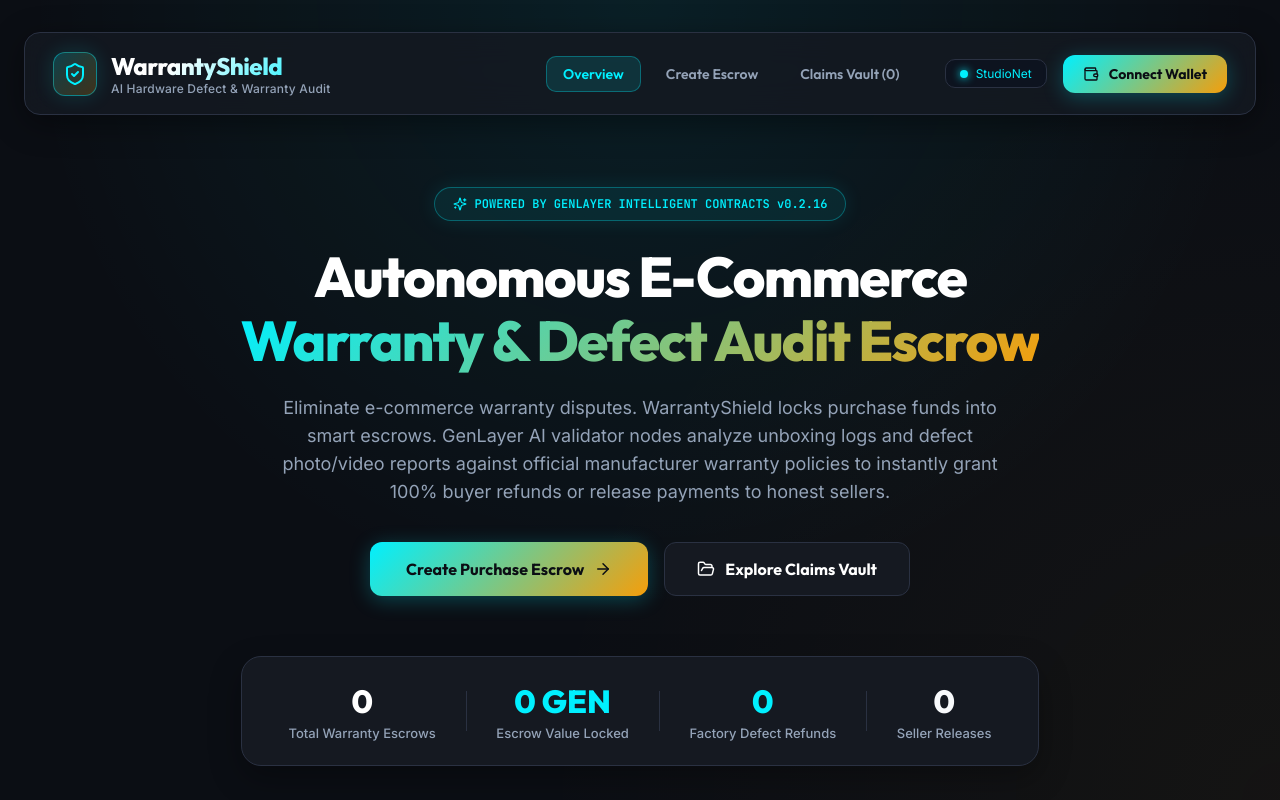
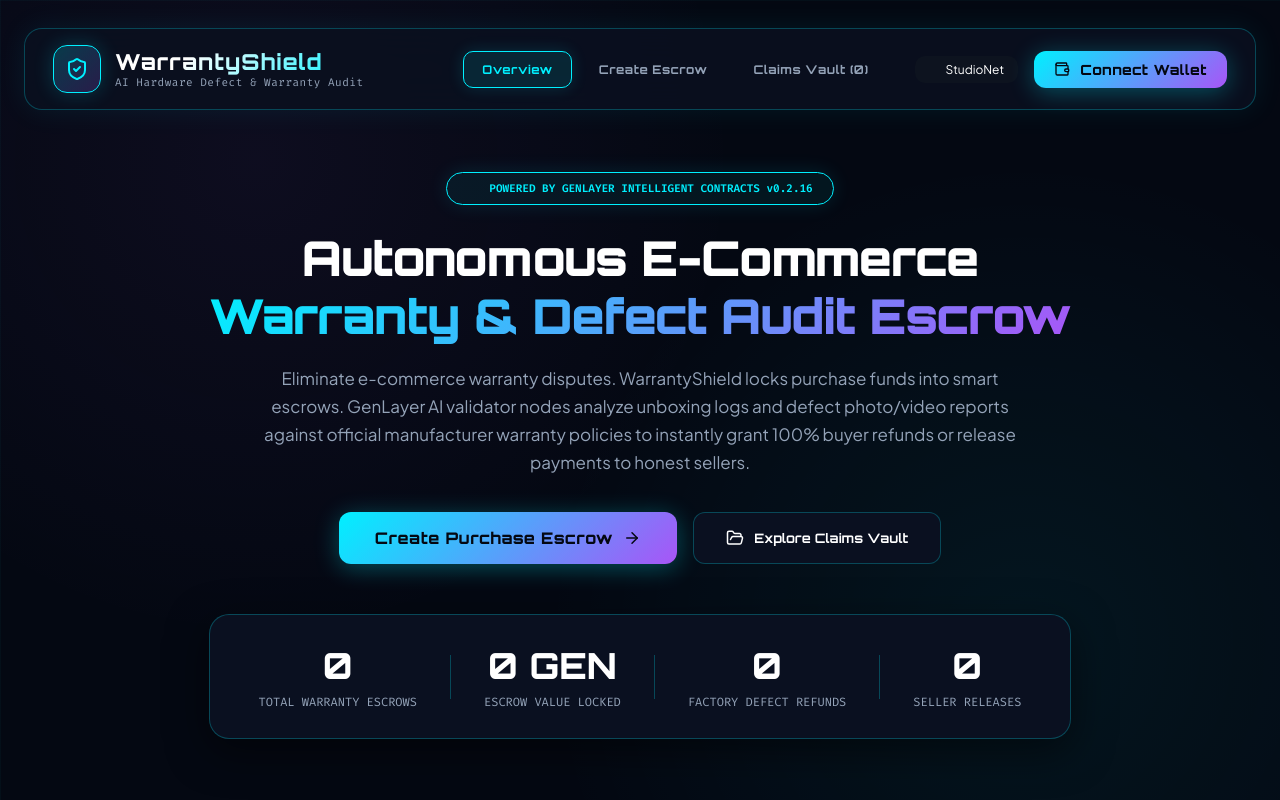
Before and after one commit to Tannpd/warrantyshield, a React (Vite) app in the folder frontend/: page / in a window 1280 px wide. Shown: the top 800 px of the page. Built offline with nearby package versions, Linux system fonts and the light colour scheme.

Commit message:
style: overhaul WarrantyShield UI into Cyberpunk Hardware Vault theme

```diff
--- a/frontend/src/index.css
+++ b/frontend/src/index.css
@@ -1,28 +1,29 @@
-@import url('https://fonts.googleapis.com/css2?family=Inter:wght@300;400;500;600;700&family=Outfit:wght@500;600;700;800&family=JetBrains+Mono:wght@400;500;600&display=swap');
+@import url('https://fonts.googleapis.com/css2?family=Orbitron:wght@600;700;800;900&family=Plus+Jakarta+Sans:wght@400;500;600;700&family=Fira+Code:wght@400;500;600&display=swap');
 
 :root {
-  --bg-dark: #0B0E14;
-  --bg-card: #151921;
-  --bg-card-hover: #1C222E;
-  --bg-surface: #1E232F;
-  --border-color: #2A3142;
-  --border-focus: #00F0FF;
+  --bg-cyber: #040812;
+  --bg-card: #0A1020;
+  --bg-card-hover: #121C35;
+  --bg-surface: #10192E;
+  --border-cyan: rgba(0, 240, 255, 0.25);
+  --border-amber: rgba(255, 184, 0, 0.3);
 
-  --primary-cyan: #00F0FF;
-  --primary-cyan-dim: rgba(0, 240, 255, 0.12);
-  --emerald-success: #10B981;
-  --emerald-dim: rgba(16, 185, 129, 0.12);
-  --amber-warn: #F59E0B;
-  --amber-dim: rgba(245, 158, 11, 0.12);
-  --rose-slash: #F43F5E;
+  --neon-cyan: #00F0FF;
+  --cyan-dim: rgba(0, 240, 255, 0.1);
+  --neon-amber: #FFB800;
+  --amber-dim: rgba(255, 184, 0, 0.12);
+  --neon-purple: #A855F7;
+  --purple-dim: rgba(168, 85, 247, 0.12);
+  --rose-alert: #FF3366;
+  --rose-dim: rgba(255, 51, 102, 0.12);
 
-  --text-main: #F8FAFC;
-  --text-muted: #94A3B8;
-  --text-dim: #64748B;
+  --text-primary: #FFFFFF;
+  --text-secondary: #94A3B8;
+  --text-muted: #64748B;
 
-  --font-heading: 'Outfit', sans-serif;
-  --font-body: 'Inter', sans-serif;
-  --font-mono: 'JetBrains Mono', monospace;
+  --font-cyber: 'Orbitron', sans-serif;
+  --font-body: 'Plus Jakarta Sans', sans-serif;
+  --font-code: 'Fira Code', monospace;
 }
 
 * {
@@ -32,37 +33,39 @@
 }
 
 body {
-  background-color: var(--bg-dark);
-  color: var(--text-main);
+  background-color: var(--bg-cyber);
+  color: var(--text-primary);
   font-family: var(--font-body);
   min-height: 100vh;
   overflow-x: hidden;
   position: relative;
   background-image:
-    radial-gradient(circle at 50% 0%, rgba(0, 240, 255, 0.08) 0%, transparent 60%),
-    radial-gradient(circle at 100% 100%, rgba(245, 158, 11, 0.04) 0%, transparent 50%);
+    linear-gradient(rgba(0, 240, 255, 0.03) 1px, transparent 1px),
+    linear-gradient(90deg, rgba(0, 240, 255, 0.03) 1px, transparent 1px),
+    radial-gradient(circle at 20% 20%, rgba(168, 85, 247, 0.06) 0%, transparent 40%),
+    radial-gradient(circle at 80% 80%, rgba(0, 240, 255, 0.06) 0%, transparent 40%);
+  background-size: 40px 40px, 40px 40px, 100% 100%, 100% 100%;
   background-attachment: fixed;
 }
 
-/* Outer layout */
 .app-container {
-  max-width: 1280px;
+  max-width: 1320px;
   margin: 0 auto;
-  padding: 32px 24px 60px 24px;
+  padding: 28px 24px 60px 24px;
 }
 
-/* Sleek navbar */
+/* Cyber Header Navbar */
 .navbar {
   display: flex;
   justify-content: space-between;
   align-items: center;
-  padding: 18px 28px;
-  background: rgba(21, 25, 33, 0.85);
-  backdrop-filter: blur(16px);
-  border: 1px solid var(--border-color);
-  border-radius: 16px;
+  padding: 16px 28px;
+  background: rgba(10, 16, 32, 0.9);
+  backdrop-filter: blur(20px);
+  border: 1px solid var(--border-cyan);
+  border-radius: 18px;
   margin-bottom: 32px;
-  box-shadow: 0 8px 32px rgba(0, 0, 0, 0.4);
+  box-shadow: 0 0 30px rgba(0, 240, 255, 0.08);
 }
 
 .brand-logo {
@@ -72,36 +75,35 @@
 }
 
 .brand-icon-box {
-  width: 44px;
-  height: 44px;
-  border-radius: 12px;
+  width: 48px;
+  height: 48px;
+  border-radius: 14px;
   display: flex;
   align-items: center;
   justify-content: center;
-  background: linear-gradient(135deg, rgba(0, 240, 255, 0.2), rgba(245, 158, 11, 0.2));
-  border: 1px solid rgba(0, 240, 255, 0.4);
-  color: var(--primary-cyan);
-  box-shadow: 0 0 20px rgba(0, 240, 255, 0.15);
+  background: linear-gradient(135deg, rgba(0, 240, 255, 0.2), rgba(168, 85, 247, 0.2));
+  border: 1px solid var(--neon-cyan);
+  color: var(--neon-cyan);
+  box-shadow: 0 0 20px rgba(0, 240, 255, 0.2);
 }
 
 .brand-title {
-  font-family: var(--font-heading);
-  font-size: 24px;
+  font-family: var(--font-cyber);
+  font-size: 22px;
   font-weight: 800;
-  letter-spacing: -0.5px;
-  background: linear-gradient(135deg, #FFFFFF 30%, var(--primary-cyan) 100%);
+  letter-spacing: 1px;
+  background: linear-gradient(135deg, #FFFFFF 30%, var(--neon-cyan) 100%);
   -webkit-background-clip: text;
   -webkit-text-fill-color: transparent;
 }
 
 .brand-subtitle {
-  font-size: 12px;
-  color: var(--text-muted);
-  font-weight: 500;
-  letter-spacing: 0.2px;
+  font-size: 11px;
+  color: var(--text-secondary);
+  font-family: var(--font-code);
+  letter-spacing: 0.5px;
 }
 
-/* Nav Links */
 .nav-links {
   display: flex;
   gap: 8px;
@@ -111,14 +113,15 @@
 .nav-link {
   background: transparent;
   border: 1px solid transparent;
-  color: var(--text-muted);
-  font-family: var(--font-heading);
-  font-size: 14px;
-  font-weight: 600;
-  padding: 8px 16px;
+  color: var(--text-secondary);
+  font-family: var(--font-cyber);
+  font-size: 12px;
+  font-weight: 700;
+  letter-spacing: 0.5px;
+  padding: 10px 18px;
   border-radius: 10px;
   cursor: pointer;
-  transition: all 0.2s ease;
+  transition: all 0.25s ease;
 }
 
 .nav-link:hover {
@@ -127,62 +130,64 @@
 }
 
 .nav-link.active {
-  color: var(--primary-cyan);
-  background: var(--primary-cyan-dim);
-  border-color: rgba(0, 240, 255, 0.3);
+  color: var(--neon-cyan);
+  background: var(--cyan-dim);
+  border-color: var(--neon-cyan);
+  box-shadow: 0 0 16px rgba(0, 240, 255, 0.15);
 }
 
-/* --- LANDING PAGE STYLES --- */
+/* Landing Page Cyberpunk Hero */
 .landing-wrapper {
   display: flex;
   flex-direction: column;
-  gap: 60px;
+  gap: 50px;
 }
 
 .hero-section {
   text-align: center;
-  padding: 40px 20px 20px 20px;
-  max-width: 900px;
+  padding: 30px 20px;
+  max-width: 960px;
   margin: 0 auto;
+  position: relative;
 }
 
 .hero-badge {
   display: inline-flex;
   align-items: center;
   gap: 8px;
-  padding: 8px 18px;
-  background: rgba(0, 240, 255, 0.08);
-  border: 1px solid rgba(0, 240, 255, 0.3);
+  padding: 8px 20px;
+  background: rgba(0, 240, 255, 0.06);
+  border: 1px solid var(--neon-cyan);
   border-radius: 30px;
-  font-family: var(--font-mono);
-  font-size: 12px;
+  font-family: var(--font-code);
+  font-size: 11px;
   font-weight: 600;
-  color: var(--primary-cyan);
+  color: var(--neon-cyan);
   margin-bottom: 24px;
-  box-shadow: 0 0 20px rgba(0, 240, 255, 0.1);
+  box-shadow: 0 0 20px rgba(0, 240, 255, 0.12);
 }
 
 .hero-title {
-  font-family: var(--font-heading);
-  font-size: 56px;
-  font-weight: 800;
-  line-height: 1.15;
-  letter-spacing: -1.5px;
+  font-family: var(--font-cyber);
+  font-size: 48px;
+  font-weight: 900;
+  line-height: 1.2;
+  letter-spacing: -1px;
   color: #FFF;
   margin-bottom: 20px;
 }
 
 .gradient-text {
-  background: linear-gradient(135deg, #00F0FF 0%, #F59E0B 100%);
+  background: linear-gradient(135deg, #00F0FF 0%, #A855F7 100%);
   -webkit-background-clip: text;
   -webkit-text-fill-color: transparent;
 }
 
 .hero-description {
-  font-size: 18px;
-  color: var(--text-muted);
+  font-size: 17px;
+  color: var(--text-secondary);
   line-height: 28px;
-  max-width: 720px;
+  max-width: 760px;
   margin: 0 auto 36px auto;
 }
 
@@ -190,7 +195,7 @@
   display: flex;
   justify-content: center;
   gap: 16px;
-  margin-bottom: 60px;
+  margin-bottom: 50px;
 }
 
 .btn-secondary {
@@ -199,32 +204,34 @@
   gap: 10px;
   padding: 16px 32px;
   border-radius: 12px;
-  font-family: var(--font-heading);
-  font-size: 16px;
+  font-family: var(--font-cyber);
+  font-size: 13px;
   font-weight: 700;
   color: #FFF;
   background: var(--bg-card);
-  border: 1px solid var(--border-color);
+  border: 1px solid var(--border-cyan);
   cursor: pointer;
   transition: all 0.25s ease;
 }
 
 .btn-secondary:hover {
   background: var(--bg-card-hover);
-  border-color: rgba(255, 255, 255, 0.2);
+  border-color: var(--neon-cyan);
   transform: translateY(-2px);
+  box-shadow: 0 0 20px rgba(0, 240, 255, 0.15);
 }
 
-/* Hero Stats Bar */
+/* Cyber Stat Vault Bar */
 .hero-stats {
   display: flex;
   align-items: center;
   justify-content: space-around;
   background: var(--bg-card);
-  border: 1px solid var(--border-color);
+  border: 1px solid var(--border-cyan);
   border-radius: 20px;
-  padding: 24px 32px;
-  box-shadow: 0 12px 32px rgba(0, 0, 0, 0.3);
+  padding: 28px 32px;
+  box-shadow: 0 12px 40px rgba(0, 0, 0, 0.5);
+  position: relative;
 }
 
 .hero-stat-item {
@@ -232,26 +239,27 @@
 }
 
 .hero-stat-num {
-  font-family: var(--font-heading);
-  font-size: 32px;
+  font-family: var(--font-cyber);
+  font-size: 36px;
   font-weight: 800;
   color: #FFF;
 }
 
 .hero-stat-lbl {
-  font-size: 13px;
-  color: var(--text-muted);
-  font-weight: 500;
-  margin-top: 4px;
+  font-size: 12px;
+  color: var(--text-secondary);
+  font-family: var(--font-code);
+  margin-top: 6px;
+  text-transform: uppercase;
 }
 
 .hero-stat-divider {
   width: 1px;
-  height: 40px;
-  background: var(--border-color);
+  height: 44px;
+  background: var(--border-cyan);
 }
 
-/* Feature Grid */
+/* Cyber Feature Grid */
 .features-grid {
   display: grid;
   grid-template-columns: repeat(auto-fit, minmax(320px, 1fr));
@@ -260,16 +268,18 @@
 
 .feature-card {
   background: var(--bg-card);
-  border: 1px solid var(--border-color);
+  border: 1px solid var(--border-cyan);
   border-radius: 20px;
   padding: 32px;
   transition: all 0.25s ease;
+  position: relative;
+  overflow: hidden;
 }
 
 .feature-card:hover {
-  border-color: rgba(0, 240, 255, 0.3);
+  border-color: var(--neon-cyan);
   transform: translateY(-4px);
-  box-shadow: 0 16px 36px rgba(0, 0, 0, 0.4);
+  box-shadow: 0 16px 40px rgba(0, 240, 255, 0.12);
 }
 
 .feature-icon {
@@ -283,8 +293,8 @@
 }
 
 .feature-title {
-  font-family: var(--font-heading);
-  font-size: 20px;
+  font-family: var(--font-cyber);
+  font-size: 16px;
   font-weight: 700;
   color: #FFF;
   margin-bottom: 12px;
@@ -292,81 +302,21 @@
 
 .feature-text {
   font-size: 14px;
-  color: var(--text-muted);
+  color: var(--text-secondary);
   line-height: 22px;
 }
 
 .code-tag {
-  font-family: var(--font-mono);
-  background: rgba(0, 240, 255, 0.1);
-  color: var(--primary-cyan);
-  padding: 2px 6px;
-  border-radius: 4px;
+  font-family: var(--font-code);
+  background: var(--cyan-dim);
+  color: var(--neon-cyan);
+  padding: 2px 8px;
+  border-radius: 6px;
   font-size: 12px;
+  border: 1px solid rgba(0, 240, 255, 0.2);
 }
 
-/* How It Works Panel */
-.how-it-works-panel {
-  background: var(--bg-card);
-  border: 1px solid var(--border-color);
-  border-radius: 24px;
-  padding: 48px;
-  text-align: center;
-}
-
-.section-heading {
-  font-family: var(--font-heading);
-  font-size: 32px;
-  font-weight: 800;
-  color: #FFF;
-  margin-bottom: 8px;
-}
-
-.section-sub {
-  font-size: 15px;
-  color: var(--text-muted);
-  margin-bottom: 40px;
-}
-
-.steps-container {
-  display: grid;
-  grid-template-columns: repeat(auto-fit, minmax(280px, 1fr));
-  gap: 24px;
-  text-align: left;
-}
-
-.step-box {
-  background: #0D1017;
-  border: 1px solid var(--border-color);
-  border-radius: 16px;
-  padding: 28px;
-  position: relative;
-}
-
-.step-number {
-  font-family: var(--font-heading);
-  font-size: 40px;
-  font-weight: 800;
-  color: var(--primary-cyan);
-  opacity: 0.3;
-  margin-bottom: 12px;
-}
-
-.step-title {
-  font-family: var(--font-heading);
-  font-size: 18px;
-  font-weight: 700;
-  color: #FFF;
-  margin-bottom: 8px;
-}
-
-.step-desc {
-  font-size: 13px;
-  color: var(--text-muted);
-  line-height: 20px;
-}
-
-/* --- STAT GRID & CARDS --- */
+/* Statutory Grid & Cards */
 .stat-grid {
   display: grid;
   grid-template-columns: repeat(auto-fit, minmax(240px, 1fr));
@@ -376,26 +326,25 @@
 
 .stat-card {
   background: var(--bg-card);
-  border: 1px solid var(--border-color);
+  border: 1px solid var(--border-cyan);
   border-radius: 16px;
   padding: 20px 24px;
   transition: all 0.25s ease;
-  position: relative;
-  overflow: hidden;
 }
 
 .stat-card:hover {
-  border-color: rgba(0, 240, 255, 0.3);
+  border-color: var(--neon-cyan);
   transform: translateY(-2px);
-  box-shadow: 0 12px 24px rgba(0, 0, 0, 0.3);
+  box-shadow: 0 12px 24px rgba(0, 240, 255, 0.1);
 }
 
 .stat-header {
   display: flex;
   justify-content: space-between;
   align-items: center;
-  color: var(--text-muted);
-  font-size: 12px;
+  color: var(--text-secondary);
+  font-family: var(--font-code);
+  font-size: 11px;
   font-weight: 600;
   letter-spacing: 0.5px;
   margin-bottom: 12px;
@@ -403,25 +352,25 @@
 }
 
 .stat-value {
-  font-family: var(--font-heading);
+  font-family: var(--font-cyber);
   font-size: 28px;
-  font-weight: 700;
+  font-weight: 800;
   color: #FFF;
 }
 
 /* Glass Panels */
 .glass-panel {
   background: var(--bg-card);
-  border: 1px solid var(--border-color);
+  border: 1px solid var(--border-cyan);
   border-radius: 20px;
   padding: 32px;
-  box-shadow: 0 16px 40px rgba(0, 0, 0, 0.4);
+  box-shadow: 0 16px 40px rgba(0, 0, 0, 0.5);
 }
 
 .panel-title {
-  font-family: var(--font-heading);
-  font-size: 20px;
-  font-weight: 700;
+  font-family: var(--font-cyber);
+  font-size: 18px;
+  font-weight: 800;
   color: #FFF;
   display: flex;
   align-items: center;
@@ -431,21 +380,22 @@
 
 .panel-desc {
   font-size: 14px;
-  color: var(--text-muted);
+  color: var(--text-secondary);
   line-height: 22px;
   margin-bottom: 28px;
 }
 
-/* Modern Form Controls */
+/* Form inputs */
 .form-group {
   margin-bottom: 24px;
 }
 
 .form-label {
   display: block;
-  font-size: 13px;
-  font-weight: 600;
-  color: var(--text-muted);
+  font-size: 11px;
+  font-weight: 700;
+  color: var(--text-secondary);
+  font-family: var(--font-code);
   margin-bottom: 8px;
   text-transform: uppercase;
   letter-spacing: 0.5px;
@@ -453,23 +403,23 @@
 
 .form-input {
   width: 100%;
-  background: #0D1017;
-  border: 1px solid var(--border-color);
+  background: #060B18;
+  border: 1px solid var(--border-cyan);
   border-radius: 12px;
   padding: 14px 18px;
   color: #FFF;
-  font-family: var(--font-mono);
-  font-size: 14px;
+  font-family: var(--font-code);
+  font-size: 13px;
   outline: none;
   transition: all 0.2s ease;
 }
 
 .form-input:focus {
-  border-color: var(--primary-cyan);
-  box-shadow: 0 0 0 3px var(--primary-cyan-dim);
+  border-color: var(--neon-cyan);
+  box-shadow: 0 0 16px rgba(0, 240, 255, 0.2);
 }
 
-/* Modern Buttons */
+/* Buttons */
 .btn-primary {
   display: inline-flex;
   align-items: center;
@@ -478,20 +428,21 @@
   width: 100%;
   padding: 16px 28px;
   border-radius: 12px;
-  font-family: var(--font-heading);
-  font-size: 16px;
-  font-weight: 700;
-  color: #0B0E14;
-  background: linear-gradient(135deg, #00F0FF 0%, #F59E0B 100%);
+  font-family: var(--font-cyber);
+  font-size: 14px;
+  font-weight: 800;
+  letter-spacing: 0.5px;
+  color: #040812;
+  background: linear-gradient(135deg, #00F0FF 0%, #A855F7 100%);
   border: none;
   cursor: pointer;
   transition: all 0.25s ease;
-  box-shadow: 0 4px 20px rgba(0, 240, 255, 0.25);
+  box-shadow: 0 4px 24px rgba(0, 240, 255, 0.3);
 }
 
 .btn-primary:hover:not(:disabled) {
   transform: translateY(-2px);
-  box-shadow: 0 8px 28px rgba(0, 240, 255, 0.4);
+  box-shadow: 0 8px 32px rgba(0, 240, 255, 0.45);
 }
 
 .btn-primary:disabled {
@@ -505,34 +456,34 @@
   display: inline-flex;
   align-items: center;
   gap: 6px;
-  padding: 8px 14px;
-  border-radius: 8px;
+  padding: 10px 16px;
+  border-radius: 10px;
   font-size: 12px;
   font-weight: 600;
   cursor: pointer;
   transition: all 0.2s ease;
   border: 1px solid transparent;
-  font-family: var(--font-mono);
+  font-family: var(--font-code);
 }
 
 .preset-btn-emerald {
-  background: var(--emerald-dim);
-  color: var(--emerald-success);
-  border-color: rgba(16, 185, 129, 0.3);
+  background: var(--cyan-dim);
+  color: var(--neon-cyan);
+  border-color: var(--border-cyan);
 }
 
 .preset-btn-emerald:hover {
-  background: rgba(16, 185, 129, 0.25);
+  background: rgba(0, 240, 255, 0.2);
 }
 
 .preset-btn-amber {
   background: var(--amber-dim);
-  color: var(--amber-warn);
-  border-color: rgba(245, 158, 11, 0.3);
+  color: var(--neon-amber);
+  border-color: var(--border-amber);
 }
 
 .preset-btn-amber:hover {
-  background: rgba(245, 158, 11, 0.25);
+  background: rgba(255, 184, 0, 0.2);
 }
 
 /* Status Badges */
@@ -542,55 +493,57 @@
   gap: 6px;
   padding: 6px 14px;
   border-radius: 20px;
-  font-size: 12px;
+  font-family: var(--font-code);
+  font-size: 11px;
   font-weight: 700;
   letter-spacing: 0.5px;
   text-transform: uppercase;
 }
 
-.badge-active {
-  background: var(--primary-cyan-dim);
-  color: var(--primary-cyan);
-  border: 1px solid rgba(0, 240, 255, 0.4);
+.badge-registered {
+  background: var(--purple-dim);
+  color: var(--neon-purple);
+  border: 1px solid rgba(168, 85, 247, 0.4);
 }
 
-.badge-refunded {
-  background: var(--emerald-dim);
-  color: var(--emerald-success);
-  border: 1px solid rgba(16, 185, 129, 0.4);
+.badge-verified {
+  background: var(--cyan-dim);
+  color: var(--neon-cyan);
+  border: 1px solid rgba(0, 240, 255, 0.4);
 }
 
 .badge-released {
   background: var(--amber-dim);
-  color: var(--amber-warn);
-  border: 1px solid rgba(245, 158, 11, 0.4);
+  color: var(--neon-amber);
+  border: 1px solid rgba(255, 184, 0, 0.4);
 }
 
 /* Audit decree box */
 .decree-box {
-  background: rgba(13, 16, 23, 0.8);
-  border: 1px solid var(--border-color);
-  border-left: 4px solid var(--primary-cyan);
-  border-radius: 12px;
-  padding: 20px;
+  background: rgba(6, 11, 24, 0.9);
+  border: 1px solid var(--border-cyan);
+  border-left: 4px solid var(--neon-cyan);
+  border-radius: 14px;
+  padding: 22px;
   margin-top: 24px;
 }
 
-.decree-box.refunded {
-  border-left-color: var(--emerald-success);
+.decree-box.verified {
+  border-left-color: var(--neon-cyan);
 }
 
-.decree-box.released {
-  border-left-color: var(--amber-warn);
+.decree-box.slashed {
+  border-left-color: var(--neon-amber);
 }
 
-/* Effort Progress Bar */
+/* Progress bar */
 .progress-bar-track {
   height: 10px;
-  background: #0D1017;
+  background: #060B18;
   border-radius: 10px;
   overflow: hidden;
   position: relative;
+  border: 1px solid var(--border-cyan);
 }
 
 .progress-bar-fill {
@@ -600,13 +553,13 @@
 }
 
 .progress-bar-fill.high {
-  background: linear-gradient(90deg, var(--primary-cyan), var(--emerald-success));
-  box-shadow: 0 0 12px var(--emerald-success);
+  background: linear-gradient(90deg, #A855F7, #00F0FF);
+  box-shadow: 0 0 14px var(--neon-cyan);
 }
 
 .progress-bar-fill.low {
-  background: linear-gradient(90deg, var(--amber-warn), var(--rose-slash));
-  box-shadow: 0 0 12px var(--amber-warn);
+  background: linear-gradient(90deg, #FFB800, #FF3366);
+  box-shadow: 0 0 14px var(--neon-amber);
 }
 
 /* Sidebar List */
@@ -618,8 +571,8 @@
 
 .dossier-item {
   background: var(--bg-card);
-  border: 1px solid var(--border-color);
-  border-radius: 12px;
+  border: 1px solid var(--border-cyan);
+  border-radius: 14px;
   padding: 18px 20px;
   cursor: pointer;
   transition: all 0.2s ease;
@@ -627,41 +580,39 @@
 
 .dossier-item:hover {
   background: var(--bg-card-hover);
-  border-color: rgba(255, 255, 255, 0.15);
+  border-color: rgba(0, 240, 255, 0.4);
 }
 
 .dossier-item.selected {
-  border-color: var(--primary-cyan);
-  background: rgba(0, 240, 255, 0.04);
-  box-shadow: 0 0 20px rgba(0, 240, 255, 0.08);
+  border-color: var(--neon-cyan);
+  background: var(--cyan-dim);
+  box-shadow: 0 0 20px rgba(0, 240, 255, 0.12);
 }
 
-/* --- MODERN WEB3 LOADING MODAL --- */
+/* Modal Overlay */
 .modal-overlay {
   position: fixed;
   top: 0;
   left: 0;
   right: 0;
   bottom: 0;
-  background: rgba(11, 14, 20, 0.88);
+  background: rgba(4, 8, 18, 0.9);
   backdrop-filter: blur(20px);
   display: flex;
   align-items: center;
   justify-content: center;
   z-index: 999;
-  animation: fadeIn 0.3s ease;
 }
 
 .loading-modal-card {
   background: var(--bg-card);
-  border: 1px solid var(--border-color);
+  border: 1px solid var(--neon-cyan);
   border-radius: 24px;
   padding: 44px 36px;
   max-width: 520px;
   width: 90%;
   text-align: center;
-  box-shadow: 0 24px 60px rgba(0, 0, 0, 0.6), 0 0 30px rgba(0, 240, 255, 0.1);
-  position: relative;
+  box-shadow: 0 24px 60px rgba(0, 0, 0, 0.8), 0 0 40px rgba(0, 240, 255, 0.2);
 }
 
 .loading-spinner-box {
@@ -691,14 +642,14 @@
   bottom: -4px;
   border-radius: 50%;
   border: 2px solid transparent;
-  border-top-color: var(--primary-cyan);
-  border-right-color: var(--amber-warn);
+  border-top-color: var(--neon-cyan);
+  border-right-color: var(--neon-purple);
   animation: spin 2s linear infinite reverse;
 }
 
 .loading-modal-title {
-  font-family: var(--font-heading);
-  font-size: 22px;
+  font-family: var(--font-cyber);
+  font-size: 20px;
   font-weight: 800;
   color: #FFF;
   margin-bottom: 10px;
@@ -706,14 +657,14 @@
 
 .loading-modal-status {
   font-size: 14px;
-  color: var(--text-muted);
+  color: var(--text-secondary);
   line-height: 22px;
   margin-bottom: 24px;
 }
 
 .loading-steps-box {
-  background: #0D1017;
-  border: 1px solid var(--border-color);
+  background: #060B18;
+  border: 1px solid var(--border-cyan);
   border-radius: 14px;
   padding: 16px;
   text-align: left;
@@ -728,20 +679,20 @@
   align-items: center;
   gap: 10px;
   font-size: 12px;
-  color: var(--text-muted);
-  font-family: var(--font-mono);
+  color: var(--text-secondary);
+  font-family: var(--font-code);
 }
 
 .step-dot {
   width: 8px;
   height: 8px;
   border-radius: 50%;
-  background: var(--border-color);
+  background: var(--text-muted);
 }
 
 .step-dot.active {
-  background: var(--primary-cyan);
-  box-shadow: 0 0 8px var(--primary-cyan);
+  background: var(--neon-cyan);
+  box-shadow: 0 0 8px var(--neon-cyan);
   animation: pulse-dot 1s infinite alternate;
 }
 
@@ -751,10 +702,10 @@
 }
 
 .loading-tx-hash {
-  font-family: var(--font-mono);
+  font-family: var(--font-code);
   font-size: 11px;
-  color: var(--primary-cyan);
-  background: var(--primary-cyan-dim);
+  color: var(--neon-cyan);
+  background: var(--cyan-dim);
   padding: 8px 12px;
   border-radius: 8px;
   word-break: break-all;
```
